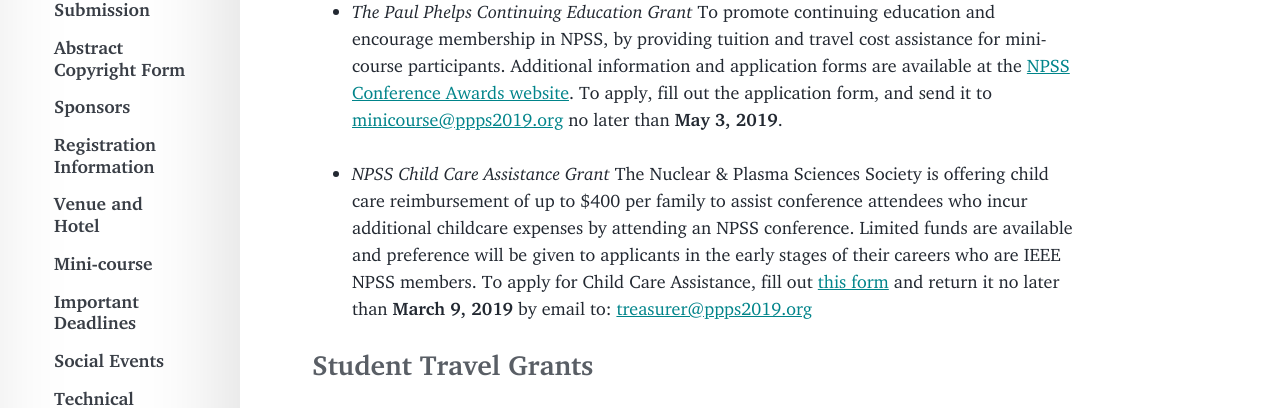
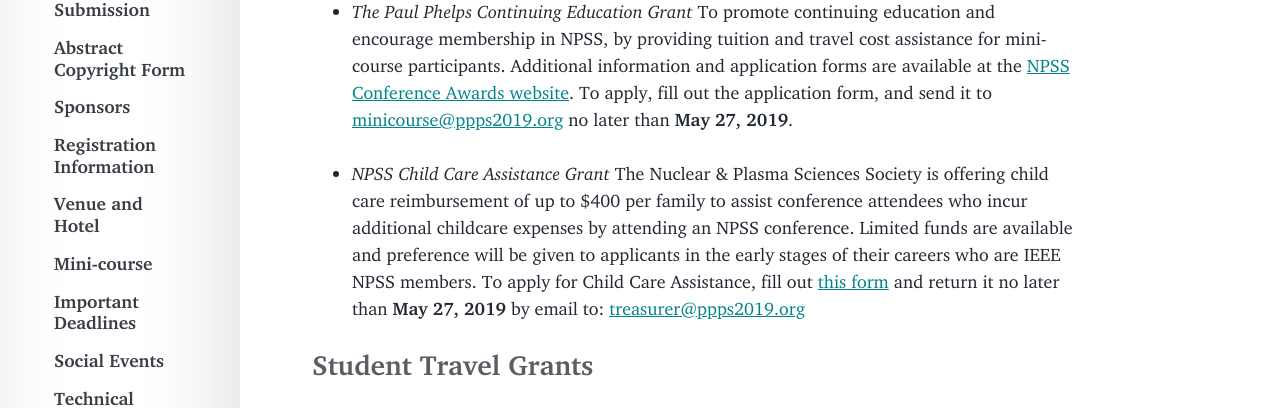
Before and after one commit to ppps2019/ppps2019.github.io, a Jekyll site: the page built from _info_articles/awards.md, in a window 1280 px wide and 900 px high, scrolled down 1478 px. Shown: the part 152-560 px from the top of the window. Built offline with Jekyll 4.4.1, drawn with Linux system fonts in a browser that asks for light colours; comment, search, counter and statistics services are not loaded.

Commit message:
deadline

```diff
--- a/_info_articles/awards.md
+++ b/_info_articles/awards.md
@@ -34,9 +34,9 @@ For additional information see [NPSS Conference Awards](http://ieee-npss.org/awa
 
 ## NPSS Grants
 
-* <a name="phelps"></a>_The Paul Phelps Continuing Education Grant_ To promote continuing education and encourage membership in NPSS, by providing tuition and travel cost assistance for mini-course participants. Additional information and application forms are available at the [NPSS Conference Awards website](http://ieee-npss.org/awards/conference-awards/). To apply, fill out the application form, and send it to [minicourse@ppps2019.org](mailto:minicourse@ppps2019.org) no later than **May 3, 2019**.
+* <a name="phelps"></a>_The Paul Phelps Continuing Education Grant_ To promote continuing education and encourage membership in NPSS, by providing tuition and travel cost assistance for mini-course participants. Additional information and application forms are available at the [NPSS Conference Awards website](http://ieee-npss.org/awards/conference-awards/). To apply, fill out the application form, and send it to [minicourse@ppps2019.org](mailto:minicourse@ppps2019.org) no later than **May 27, 2019**.
 
-* _NPSS Child Care Assistance Grant_ The Nuclear & Plasma Sciences Society is offering child care reimbursement of up to $400 per family to assist conference attendees who incur additional childcare expenses by attending an NPSS conference. Limited funds are available and preference will be given to applicants in the early stages of their careers who are IEEE NPSS members. To apply for Child Care Assistance, fill out [this form](/assets/PPPS2019_CCA_Application.docx) and return it no later than **March 9, 2019** by email to: [treasurer@ppps2019.org](mailto:treasurer@ppps2019.org)
+* _NPSS Child Care Assistance Grant_ The Nuclear & Plasma Sciences Society is offering child care reimbursement of up to $400 per family to assist conference attendees who incur additional childcare expenses by attending an NPSS conference. Limited funds are available and preference will be given to applicants in the early stages of their careers who are IEEE NPSS members. To apply for Child Care Assistance, fill out [this form](/assets/PPPS2019_CCA_Application.docx) and return it no later than **May 27, 2019** by email to: [treasurer@ppps2019.org](mailto:treasurer@ppps2019.org)
 
 ## Student Travel Grants
 
```
